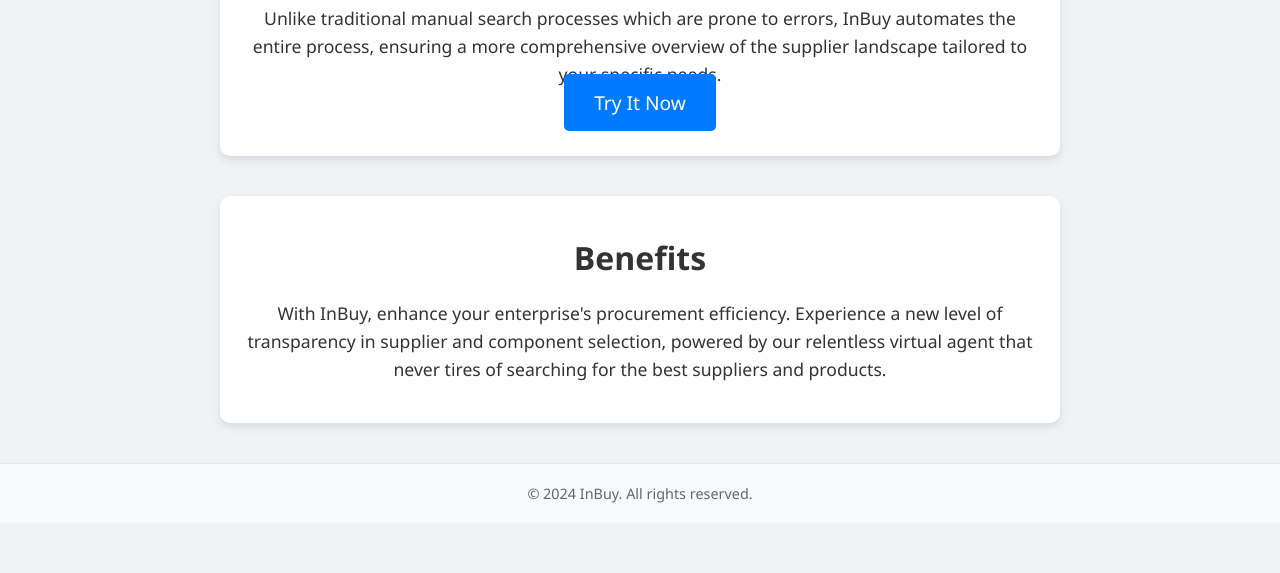
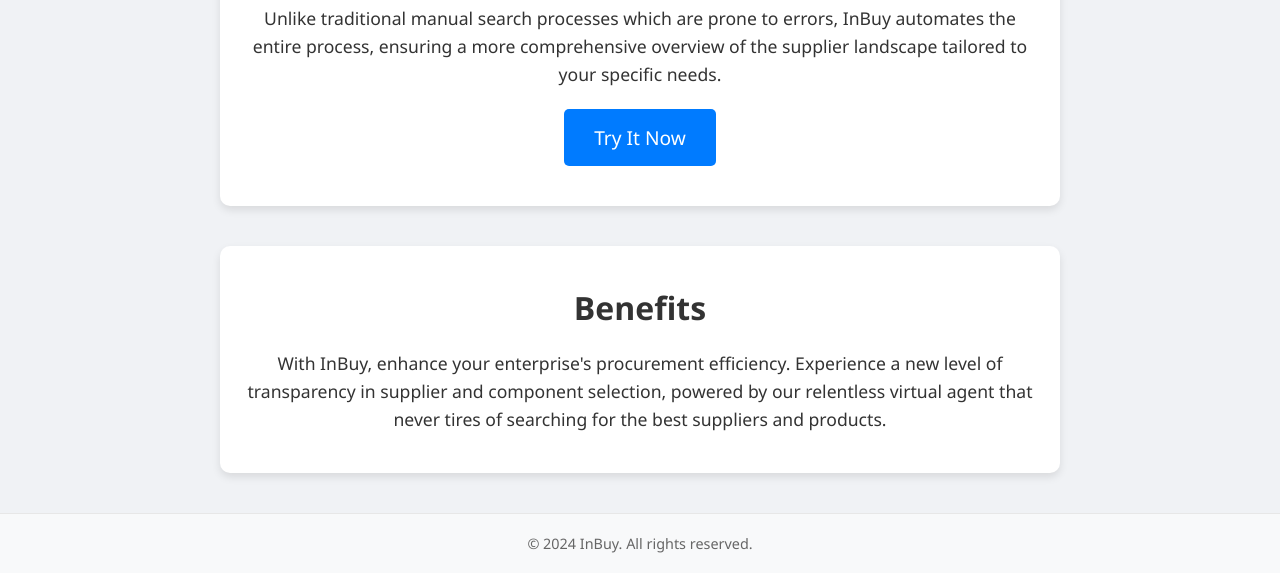
Before and after one commit to AkshayHarlalka/InBuy, a plain HTML site: page index.html in a window 1280 px wide. Shown: the part 580-1153 px from the top of the page. Before the commit the page ends 1103 px from the top, so only its background shows below. Drawn offline with Linux system fonts and the light colour scheme.

Commit message:
Update index.html

```diff
--- a/index.html
+++ b/index.html
@@ -27,9 +27,17 @@
 
         /* Button styling */
         .cta-button {
-            background-color: #007bff; color: white; padding: 15px 30px; font-size: 1.2em;
-            border: none; border-radius: 5px; cursor: pointer; text-decoration: none;
+            display: inline-block;
+            background-color: #007bff;
+            color: white;
+            padding: 15px 30px;
+            font-size: 1.2em;
+            border: none;
+            border-radius: 5px;
+            cursor: pointer;
+            text-decoration: none;
             transition: background-color 0.3s ease;
+            margin-top: 20px; /* Added margin for spacing */
         }
         .cta-button:hover {
             background-color: #0056b3;
@@ -54,6 +62,7 @@
     <section>
         <h2>How It Works</h2>
         <p>Unlike traditional manual search processes which are prone to errors, InBuy automates the entire process, ensuring a more comprehensive overview of the supplier landscape tailored to your specific needs.</p>
+        <!-- CTA Button -->
         <a href="https://docs.google.com/forms/d/1wXoMmQ5vgchSBMfTgSib-Kp-162xUoCj-0N2HVR_NHA/viewform" target="_blank" class="cta-button">Try It Now</a>
     </section>
     <section>
```
